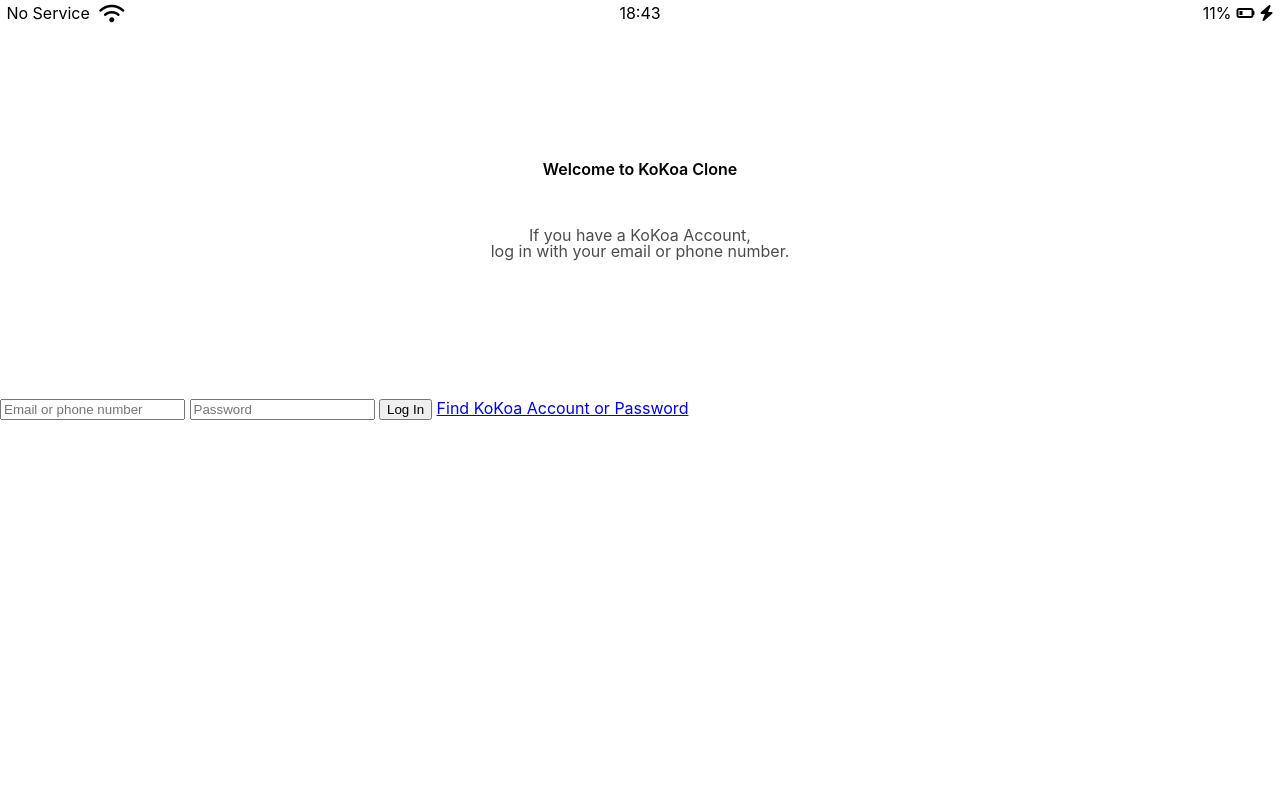
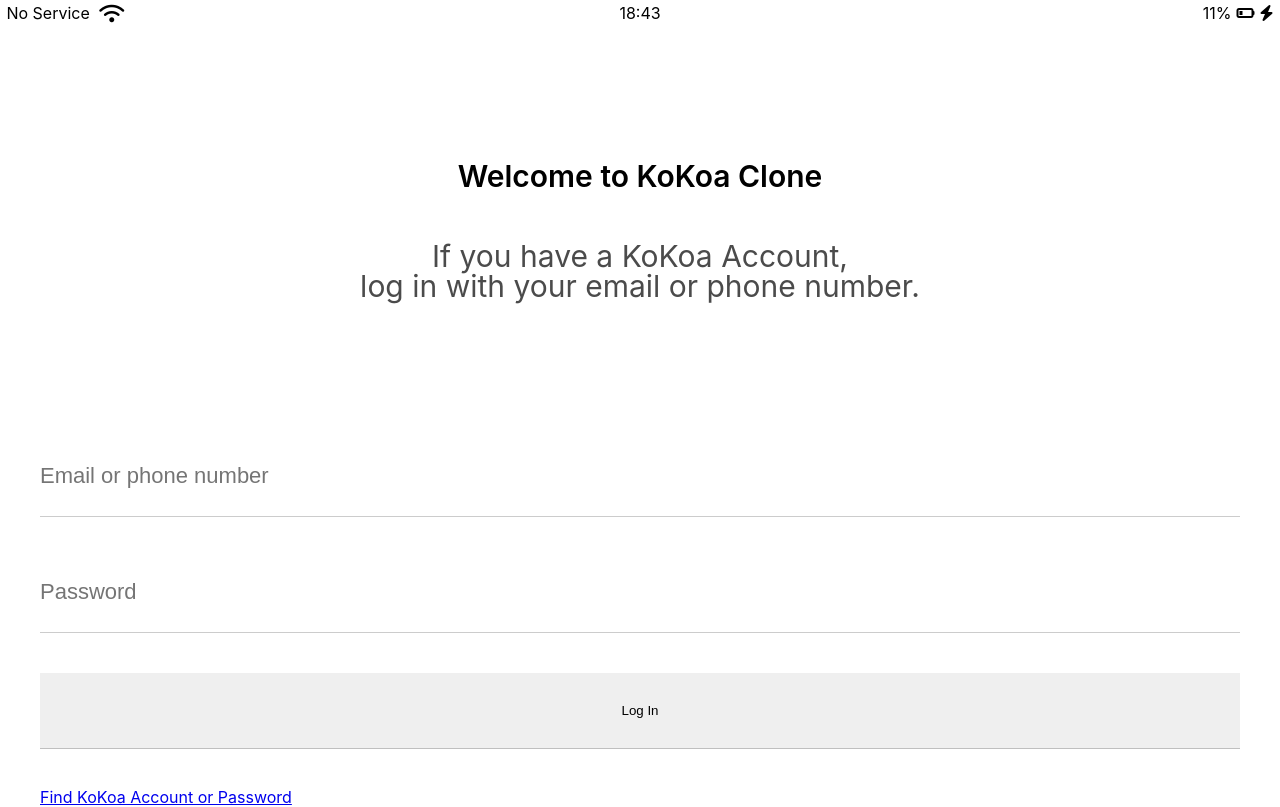
Before and after one commit to Haurpa/kokoa-clone-2022, a plain HTML site: page index.html in a window 1280 px wide. Drawn offline with Linux system fonts and the light colour scheme.

Commit message:
login form update

```diff
--- a/reset.css
+++ b/reset.css
@@ -41,3 +41,7 @@ table {
 	border-collapse: collapse;
 	border-spacing: 0;
 }
+
+#login-form input:focus{
+	outline: none;
+}
--- a/style.css
+++ b/style.css
@@ -1,7 +1,31 @@
 @import "reset.css";
 @import "status-bar.css";
 @import "welcome-header.css";
+@import "reset.css";
+@import "variables.css";
 
 body{
     font-family: -apple-system, BlinkMacSystemFont, 'Segoe UI', Roboto, Oxygen, Ubuntu, Cantarell, 'Open Sans', 'Helvetica Neue', sans-serif;
 }
+
+#login-form{
+    display: flex;
+    flex-direction: column;
+    margin: 0px 40px;
+}
+
+#login-form input{
+    border: none;
+    border-bottom: 1px solid rgba(0, 0, 0, 0.2);
+    margin-bottom: 40px;
+    padding: 30px 0px;
+    transition: border-color 0.3s ease-in-out;
+}
+
+#login-form input:focus{
+    border-bottom-color: var(--yellow);
+}
+
+#login-form input::placeholder{
+    font-size: 22px;
+}
--- /dev/null
+++ b/variables.css
@@ -0,0 +1,3 @@
+:root{
+    --yellow: #fae100;
+}
--- a/welcome-header.css
+++ b/welcome-header.css
@@ -9,9 +9,11 @@
 .welcome-header__title{
     margin-bottom: 50px;
     font-weight: 600;
+    font-size: 30px;
 }
 
 .welcome-header__text{
-    width: 25%;
+    width: 50%;
     opacity: 0.7;
+    font-size: 30px;
 }
```
